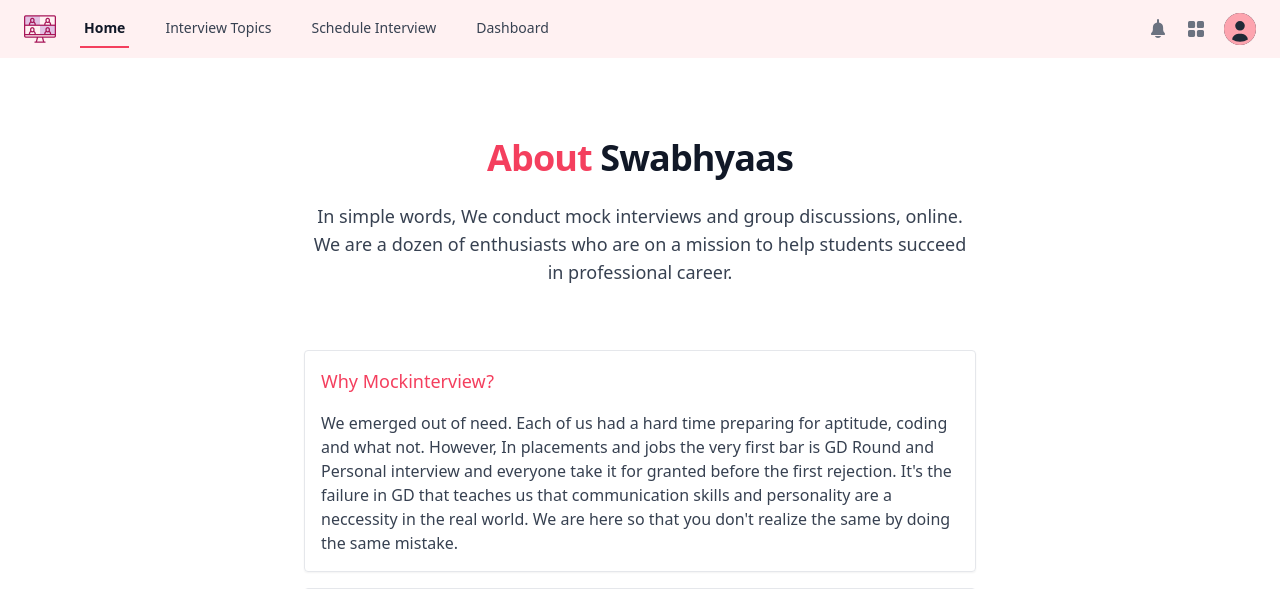
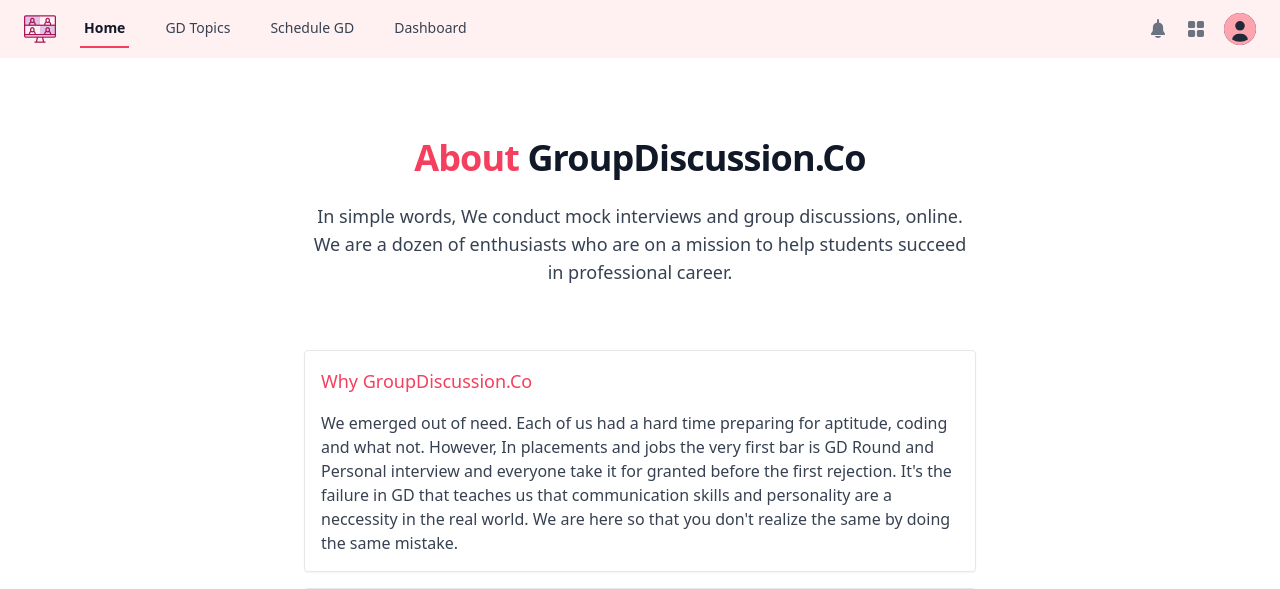
Before and after one commit to sourabhsinha396/groupdiscussion.co, a Django app: page /aboutus/ in a window 1280 px wide. Shown: the top 589 px of the page. Run offline with Django 4.2, Linux system fonts and the light colour scheme; some libraries are stand-ins or nearby versions.

Commit message:
customize to gd instead of interviews

```diff
--- a/apps/blogs/urls.py
+++ b/apps/blogs/urls.py
@@ -4,7 +4,7 @@
 app_name = "blogs"
 
 urlpatterns = [
-    path("interviews/", views.blog_list, name="blog_list"),
+    path("group-discussion-topics/", views.blog_list, name="blog_list"),
     path("blogs/submit-a-blog/", views.submit_a_blog, name="submit_a_blog"),
-    path("interview-experience/<slug:slug>/", views.blog_detail, name="blog_detail"),
+    path("group-discussion/<slug:slug>/", views.blog_detail, name="blog_detail"),
 ]
--- a/apps/groupdiscussions/urls.py
+++ b/apps/groupdiscussions/urls.py
@@ -5,7 +5,7 @@
 app_name = 'groupdiscussions'
 
 urlpatterns = [
-    path('mock-interviews/', views.list_group_discussions, name='list_group_discussions'),
+    path('schedule-group-discussion/', views.list_group_discussions, name='list_group_discussions'),
     path('interview/search/', views.search_interviews, name='search_interviews'),
-    path('interview/<slug:slug>/', views.group_discussion_detail, name='group_discussion_detail'),
+    path('group-discussion/<slug:slug>/', views.group_discussion_detail, name='group_discussion_detail'),
 ]
--- a/templates/common/about_us.html
+++ b/templates/common/about_us.html
@@ -11,7 +11,7 @@
           <span class="relative inline-block">
             <span class="relative text-rose-500">About</span>
           </span>
-          Swabhyaas
+          GroupDiscussion.Co
         </h2>
         <p class="text-base text-gray-700 md:text-lg">
           In simple words, We conduct mock interviews and group discussions,
@@ -29,7 +29,7 @@
           title="Open item"
           class="flex items-center justify-between w-full p-4 focus:outline-none"
         >
-          <p class="text-lg font-medium text-rose-500">Why Mockinterview?</p>
+          <p class="text-lg font-medium text-rose-500">Why GroupDiscussion.Co</p>
         </button>
 
         <div class="p-4 pt-0">
--- a/templates/common/snippets/navbar.html
+++ b/templates/common/snippets/navbar.html
@@ -10,8 +10,8 @@
                     <div class="hidden sm:ml-6 sm:flex sm:space-x-8">
                       <!-- Current: "border-indigo-500 text-gray-900", Default: "border-transparent text-gray-500 hover:border-gray-300 hover:text-gray-700" -->
                       <a href="/" class="inline-flex items-center border-b-2 border-rose-500 px-1 py-2 text-sm font-semibold text-gray-900">Home</a>
-                      <a href="{% url 'blogs:blog_list' %}" class="inline-flex items-center border-b-2 border-transparent px-1 py-2 text-sm font-medium text-gray-700 hover:border-gray-300 hover:text-gray-700">Interview Topics</a>
-                      <a href="{% url 'groupdiscussions:list_group_discussions' %}" class="inline-flex items-center border-b-2 border-transparent px-1 py-2 text-sm font-medium text-gray-700 hover:border-gray-300 hover:text-gray-700">Schedule Interview</a>
+                      <a href="{% url 'blogs:blog_list' %}" class="inline-flex items-center border-b-2 border-transparent px-1 py-2 text-sm font-medium text-gray-700 hover:border-gray-300 hover:text-gray-700">GD Topics</a>
+                      <a href="{% url 'groupdiscussions:list_group_discussions' %}" class="inline-flex items-center border-b-2 border-transparent px-1 py-2 text-sm font-medium text-gray-700 hover:border-gray-300 hover:text-gray-700">Schedule GD</a>
                       <a href="/payments/dashboard/" class="inline-flex items-center border-b-2 border-transparent px-1 py-2 text-sm font-medium text-gray-700 hover:border-gray-300 hover:text-gray-700">Dashboard</a>
                     </div>
                   </div>
@@ -70,7 +70,7 @@
                         Swabhyaas
                     </div>
                     <div class="grid grid-cols-3 gap-4 p-4">
-                    <a href="https://swabhyaas.com/?utm_source=mockinterview&utm_medium=hero&referer=sourabh" target="_blank" class="block p-4 text-center rounded-lg hover:bg-gray-100 dark:hover:bg-gray-600 group">
+                    <a href="https://swabhyaas.com/?utm_source=groupdiscussion&utm_medium=hero&referer=sourabh" target="_blank" class="block p-4 text-center rounded-lg hover:bg-gray-100 dark:hover:bg-gray-600 group">
                         <svg class="mx-auto mb-2 w-5 h-5 text-gray-400 group-hover:text-gray-500 dark:text-gray-400 dark:group-hover:text-gray-400" aria-hidden="true" xmlns="http://www.w3.org/2000/svg" fill="currentColor" viewBox="0 0 20 19"><path d="M14.5 0A3.987 3.987 0 0 0 11 2.1a4.977 4.977 0 0 1 3.9 5.858A3.989 3.989 0 0 0 14.5 0ZM9 13h2a4 4 0 0 1 4 4v2H5v-2a4 4 0 0 1 4-4Z"/><path d="M5 19h10v-2a4 4 0 0 0-4-4H9a4 4 0 0 0-4 4v2ZM5 7a5.008 5.008 0 0 1 4-4.9 3.988 3.988 0 1 0-3.9 5.859A4.974 4.974 0 0 1 5 7Zm5 3a3 3 0 1 0 0-6 3 3 0 0 0 0 6Zm5-1h-.424a5.016 5.016 0 0 1-1.942 2.232A6.007 6.007 0 0 1 17 17h2a1 1 0 0 0 1-1v-2a5.006 5.006 0 0 0-5-5ZM5.424 9H5a5.006 5.006 0 0 0-5 5v2a1 1 0 0 0 1 1h2a6.007 6.007 0 0 1 4.366-5.768A5.016 5.016 0 0 1 5.424 9Z"/></svg>
                         <div class="text-sm font-medium text-gray-900 dark:text-white">Book GD</div>
                     </a>
@@ -122,10 +122,10 @@
                     {% endif %}
                     <ul class="py-1 text-gray-500 dark:text-gray-400" aria-labelledby="dropdown">
                         <li>
-                            <a href="{% url 'blogs:blog_list' %}" class="block py-2 px-4 text-sm text-gray-600 hover:bg-gray-100 dark:hover:bg-gray-600 dark:text-gray-400 dark:hover:text-white">Interview Topics</a>
+                            <a href="{% url 'blogs:blog_list' %}" class="block py-2 px-4 text-sm text-gray-600 hover:bg-gray-100 dark:hover:bg-gray-600 dark:text-gray-400 dark:hover:text-white">GD Topics</a>
                         </li>
                         <li>
-                            <a href="{% url 'groupdiscussions:list_group_discussions' %}" class="block py-2 px-4 text-sm text-gray-600 hover:bg-gray-100 dark:hover:bg-gray-600 dark:text-gray-400 dark:hover:text-white">Mock Interviews</a>
+                            <a href="{% url 'groupdiscussions:list_group_discussions' %}" class="block py-2 px-4 text-sm text-gray-600 hover:bg-gray-100 dark:hover:bg-gray-600 dark:text-gray-400 dark:hover:text-white">Schedule GD Online</a>
                         </li>
                         <li>
                             <a href="{% url 'payments:dashboard' %}" class="block py-2 px-4 text-sm text-gray-600 hover:bg-gray-100 dark:hover:bg-gray-600 dark:text-gray-400 dark:hover:text-white">Dashboard</a>
```
